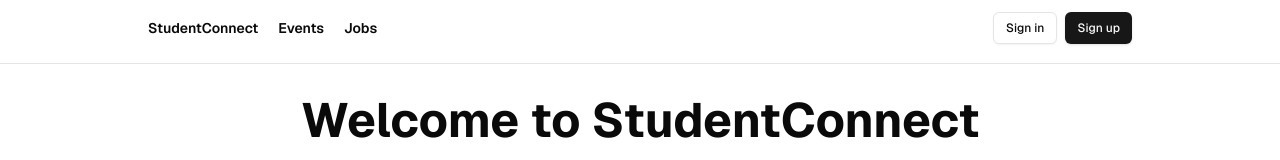
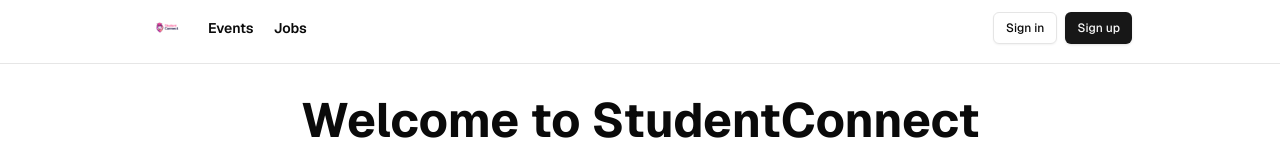
Before and after one commit to theahollon/studentconnect, a Next.js app in the folder studentconnect/: page / in a window 1280 px wide. Shown: the top 160 px of the page. Built offline with nearby package versions, Linux system fonts and the light colour scheme; no server answers.

Commit message:
feat: add logo image and update navigation link for improved branding

```diff
--- a/studentconnect/app/layout.tsx
+++ b/studentconnect/app/layout.tsx
@@ -2,6 +2,7 @@ import type { Metadata } from "next";
 import { Geist } from "next/font/google";
 import { ThemeProvider } from "next-themes";
 import Link from "next/link";
+import Image from "next/image";
 import { AuthButton } from "@/components/auth-button";
 import { Suspense } from "react";
 import "./globals.css";
@@ -40,8 +41,14 @@ export default function RootLayout({
             <nav className="w-full border-b border-b-foreground/10 h-16 bg-white/80 backdrop-blur-sm">
               <div className="w-full max-w-5xl mx-auto flex justify-between items-center p-3 px-5 text-sm">
                 <div className="flex gap-5 items-center font-semibold">
-                  <Link href="/" className="hover:underline text-mint-800">
-                    StudentConnect
+                  <Link href="/" className="hover:opacity-80 transition-opacity">
+                    <Image
+                      src="/images/studentconnectrikitg.png"
+                      alt="StudentConnect logo"
+                      width={40}
+                      height={40}
+                      className="object-contain"
+                    />
                   </Link>
                   <Link
                     href="/events"
```
Also changed, not shown: studentconnect/public/images/studentconnectrikitg.png (added).
